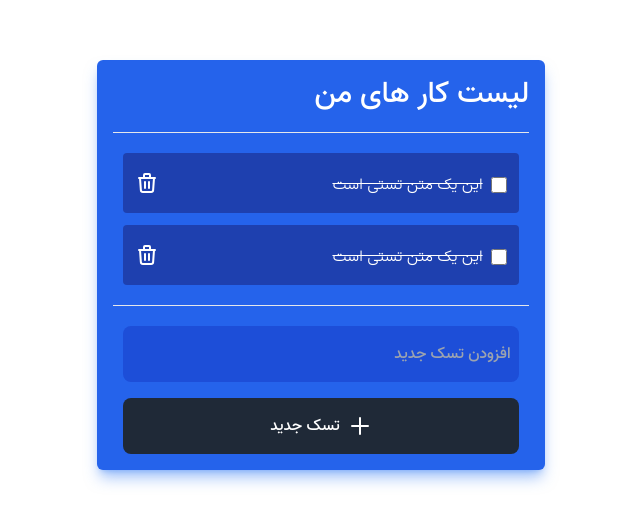
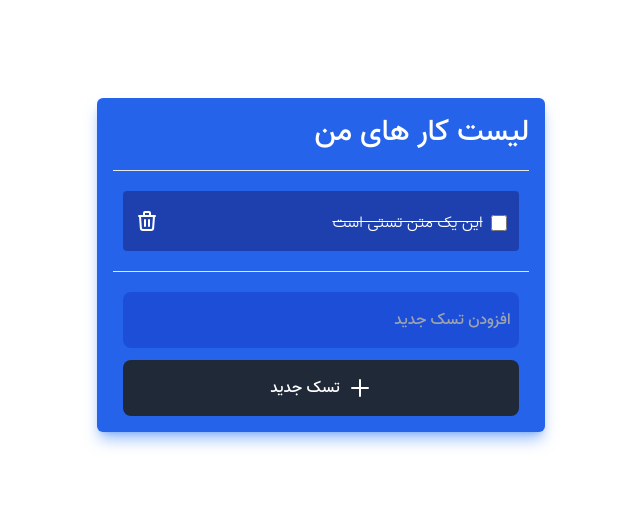
Before and after one commit to mahdi-roshan/Todo_List, a React (Create React App) app: page / in a window 1280 px wide. Shown: the part 135-660 px from the top of the page, without its empty margins (390-1030 px from the left). Built offline with nearby package versions, Linux system fonts and the light colour scheme.

Commit message:
redux added

```diff
--- a/package.json
+++ b/package.json
@@ -3,11 +3,13 @@
   "version": "0.1.0",
   "private": true,
   "dependencies": {
+    "@reduxjs/toolkit": "^1.8.2",
     "@testing-library/jest-dom": "^5.16.4",
     "@testing-library/react": "^13.3.0",
     "@testing-library/user-event": "^13.5.0",
     "react": "^18.1.0",
     "react-dom": "^18.1.0",
+    "react-redux": "^8.0.2",
     "react-scripts": "5.0.1",
     "web-vitals": "^2.1.4"
   },
--- a/src/App.js
+++ b/src/App.js
@@ -1,45 +1,19 @@
+import TaskList from './Components/TaskList'
+import AddTask from './Components/AddTask'
+import { useSelector } from 'react-redux'
 
 function App() {
+  const todos = useSelector(state => console.log(state.todos.list))
+
   return (
     <div className="md:container md:mx-auto h-screen flex items-center justify-center font-vazir">
       <div className="w-[35%] bg-blue-600 rounded-md shadow-lg shadow-blue-500/50 p-4 space-y-5">
         <h5 className="text-white text-3xl mb-5">لیست کار های من</h5>
         <hr />
-        <div className="space-y-3">
-          <div className="bg-blue-800 w-[95%] flex justify-between items-center p-3 mx-auto rounded hover:scale-105 transition">
-            <div class="mt-2">
-              <label class="inline-flex items-center">
-                <input type="checkbox" className="h-4 w-4" />
-                <p className="text-white font-light mr-2 line-through">این یک متن تستی است</p>
-              </label>
-            </div>
-            {/* <p className="text-white font-light">این یک متن تستی است</p> */}
-            <svg xmlns="http://www.w3.org/2000/svg" className="h-6 w-6 text-white" fill="none" viewBox="0 0 24 24" stroke="currentColor" stroke-width="2">
-              <path stroke-linecap="round" stroke-linejoin="round" d="M19 7l-.867 12.142A2 2 0 0116.138 21H7.862a2 2 0 01-1.995-1.858L5 7m5 4v6m4-6v6m1-10V4a1 1 0 00-1-1h-4a1 1 0 00-1 1v3M4 7h16" />
-            </svg>
-          </div>
-          <div className="bg-blue-800 w-[95%] flex justify-between items-center p-3 mx-auto rounded hover:scale-105 transition">
-            <div class="mt-2">
-              <label class="inline-flex items-center">
-                <input type="checkbox" className="h-4 w-4" />
-                <p className="text-white font-light mr-2 line-through">این یک متن تستی است</p>
-              </label>
-            </div>
-            {/* <p className="text-white font-light">این یک متن تستی است</p> */}
-            <svg xmlns="http://www.w3.org/2000/svg" className="h-6 w-6 text-white" fill="none" viewBox="0 0 24 24" stroke="currentColor" stroke-width="2">
-              <path stroke-linecap="round" stroke-linejoin="round" d="M19 7l-.867 12.142A2 2 0 0116.138 21H7.862a2 2 0 01-1.995-1.858L5 7m5 4v6m4-6v6m1-10V4a1 1 0 00-1-1h-4a1 1 0 00-1 1v3M4 7h16" />
-            </svg>
-          </div>
-        </div>
+        <TaskList />
         <hr />
-        <div className="mx-auto w-[95%] space-y-4 mt-3">
-          <input className="h-14 w-full outline-none rounded-lg bg-blue-700 p-2 shadow-l shadow-blue-500/50 text-white" placeholder="افزودن تسک جدید" />
-          <button className="w-full h-14 bg-gray-800 text-white flex justify-center rounded-lg items-center hover:bg-gray-700 transition">
-            <svg xmlns="http://www.w3.org/2000/svg" class="h-6 w-6" fill="none" viewBox="0 0 24 24" stroke="currentColor" stroke-width="2">
-              <path stroke-linecap="round" stroke-linejoin="round" d="M12 4v16m8-8H4" />
-            </svg>
-            <span className="mr-2">تسک جدید</span>
-          </button>
+        <div className="mx-auto w-[95%] mt-3">
+          <AddTask />
         </div>
       </div>
     </div>
--- /dev/null
+++ b/src/Components/AddTask.js
@@ -0,0 +1,13 @@
+export default function AddTask() {
+    return (
+        <form className="space-y-3">
+            <input className="h-14 w-full outline-none rounded-lg bg-blue-700 p-2 shadow-l shadow-blue-500/50 text-white" placeholder="افزودن تسک جدید" />
+            <button className="w-full h-14 bg-gray-800 text-white flex justify-center rounded-lg items-center hover:bg-gray-700 transition">
+                <svg xmlns="http://www.w3.org/2000/svg" className="h-6 w-6" fill="none" viewBox="0 0 24 24" stroke="currentColor" strokeWidth="2">
+                    <path strokeLinecap="round" strokeLinejoin="round" d="M12 4v16m8-8H4" />
+                </svg>
+                <span className="mr-2">تسک جدید</span>
+            </button>
+        </form>
+    )
+}
--- /dev/null
+++ b/src/Components/TaskList.js
@@ -0,0 +1,18 @@
+export default function TaskList() {
+    return (
+        <div className="space-y-3">
+            <div className="bg-blue-800 w-[95%] flex justify-between items-center p-3 mx-auto rounded hover:scale-105 transition">
+                <div className="mt-2">
+                    <label className="inline-flex items-center">
+                        <input type="checkbox" className="h-4 w-4" />
+                        <p className="text-white font-light mr-2 line-through">این یک متن تستی است</p>
+                    </label>
+                </div>
+                {/* <p className="text-white font-light">این یک متن تستی است</p> */}
+                <svg xmlns="http://www.w3.org/2000/svg" className="h-6 w-6 text-white" fill="none" viewBox="0 0 24 24" stroke="currentColor" strokeWidth="2">
+                    <path strokeLinecap="round" strokeLinejoin="round" d="M19 7l-.867 12.142A2 2 0 0116.138 21H7.862a2 2 0 01-1.995-1.858L5 7m5 4v6m4-6v6m1-10V4a1 1 0 00-1-1h-4a1 1 0 00-1 1v3M4 7h16" />
+                </svg>
+            </div>
+        </div>
+    );
+}
--- /dev/null
+++ b/src/Store/Index.js
@@ -0,0 +1,7 @@
+import { configureStore } from '@reduxjs/toolkit'
+import todosReducer from './Slices/TodoSlice'
+export  const store = configureStore({
+    reducer: {
+        todos: todosReducer
+    },
+})
--- /dev/null
+++ b/src/Store/Slices/TodoSlice.js
@@ -0,0 +1,16 @@
+import { createSlice } from "@reduxjs/toolkit";
+
+const todosSlice = createSlice({
+    name: 'todos',
+    initialState: {
+        list: []
+    },
+    reducers: {
+        addTodo: (state, action) => {
+
+        }
+    }
+})
+
+export const { addTodo } = todosSlice.actions;
+export default todosSlice.reducer
--- a/src/index.js
+++ b/src/index.js
@@ -2,8 +2,12 @@ import React from 'react';
 import ReactDOM from 'react-dom/client';
 import './index.css';
 import App from './App';
+import { store } from './Store/Index'
+import { Provider } from 'react-redux'
 
 const root = ReactDOM.createRoot(document.getElementById('root'));
 root.render(
+  <Provider store={store}>
     <App />
+  </Provider>
 );
```
Also changed, not shown: 1 other file (tests, documents, lock files or other folders).
